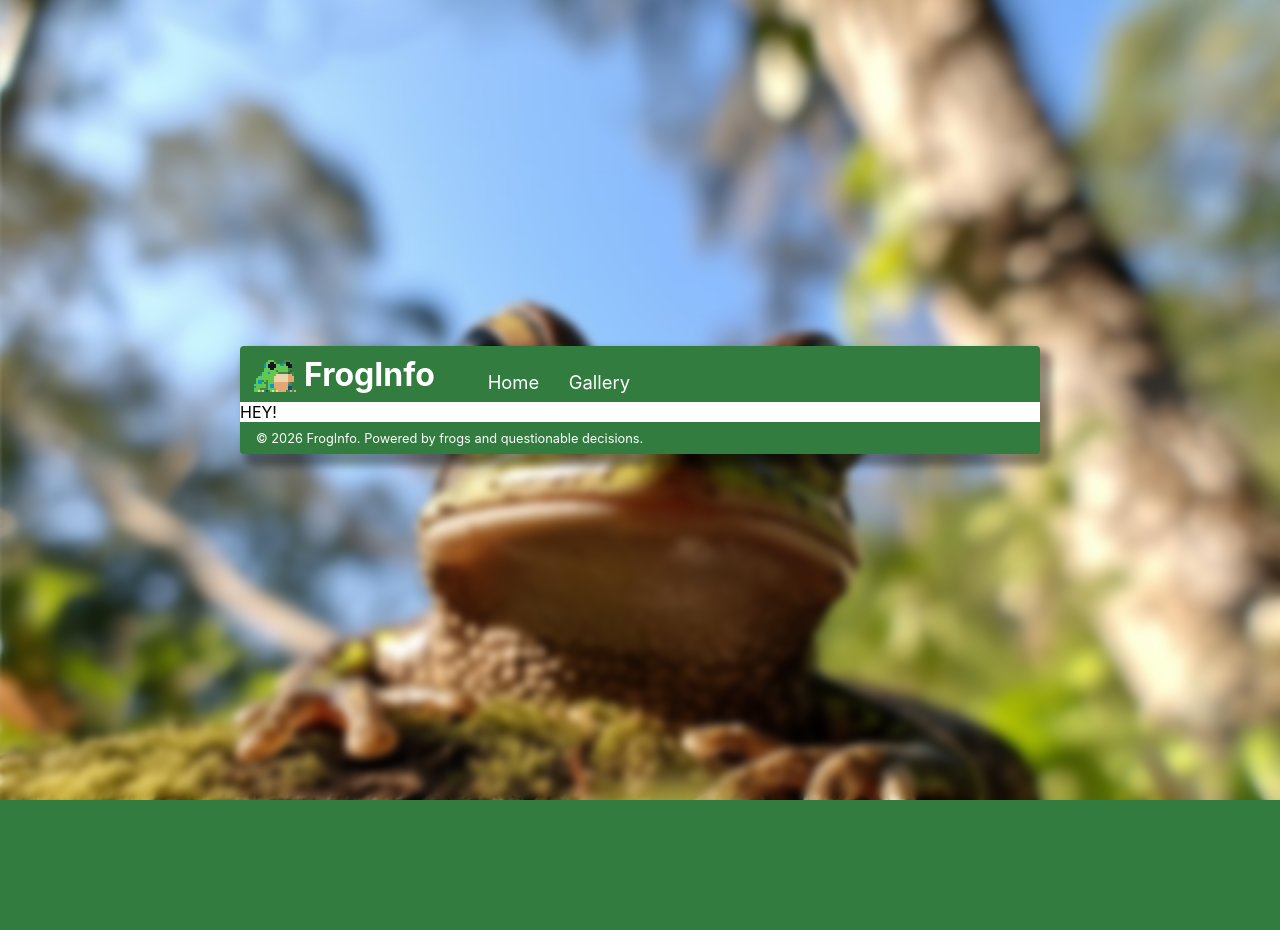
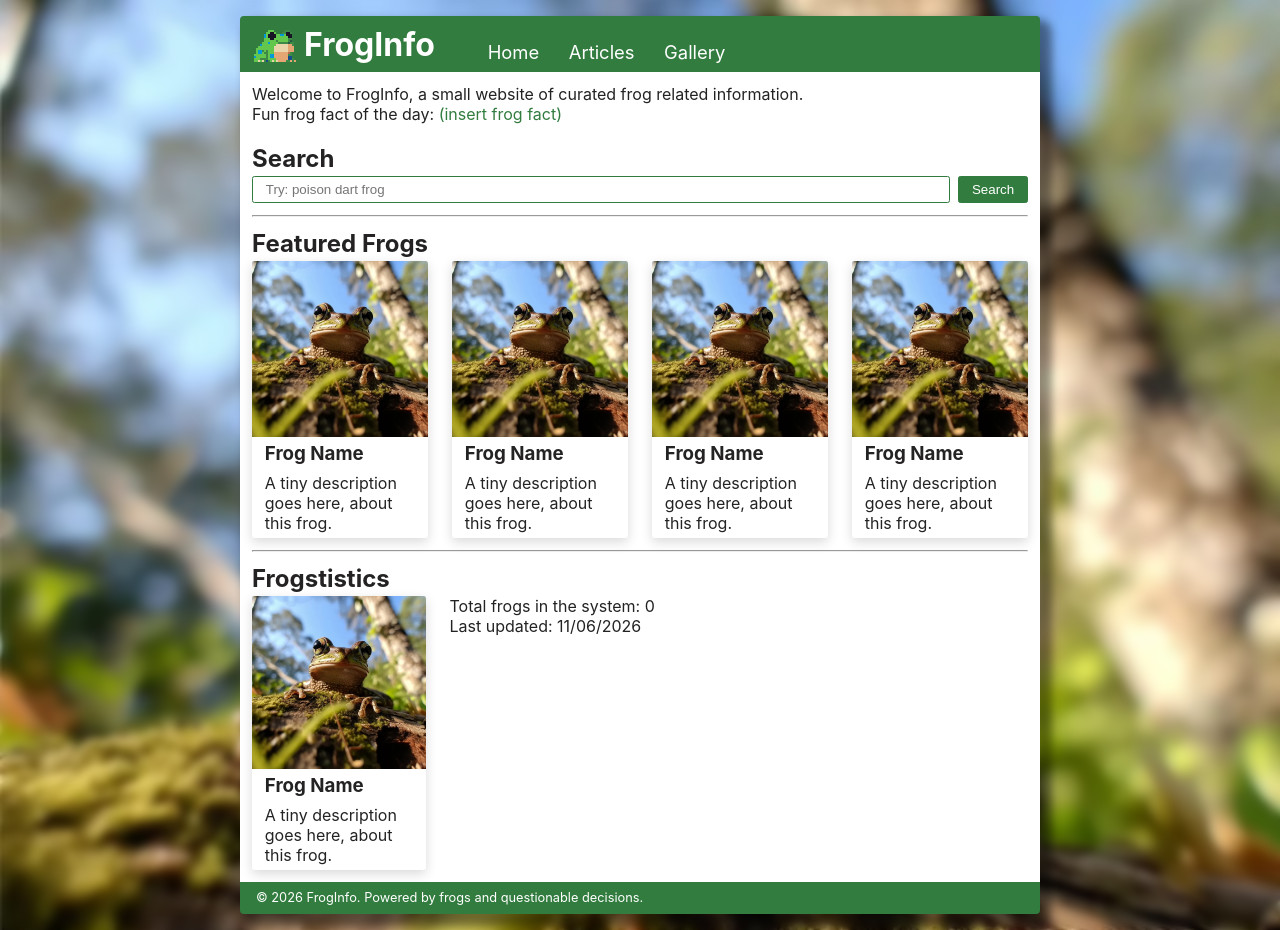
Before and after one commit to hanno-siska/FrogInfo, a PHP site: page /app/views/index.php in a window 1280 px wide. Before the commit the page ends 800 px from the top, so only its background shows below. Run offline with PHP 8.4, Linux system fonts and the light colour scheme.

Commit message:
- add(app) frog_background.webp   - replace old png image - add(app) actions.php - update(app) common.css   - add new colors   - tiny fixes - add(app) reusables.css - update(app) stylesheet.css   - holds page specific css - update(app) page_start.php   - add new navbar link and change classes - add(app) error.php - update(app) index.php   - add homepage and placeholders - update index.php   - add framework actions

```diff
--- a/app/static/common.css
+++ b/app/static/common.css
@@ -1,12 +1,16 @@
 /* Colors */
 :root {
+  --text-color: rgb(36, 34, 34);
+
   --primary-color: rgb(49, 124, 62);
+  --secondary-color: rgb(128, 128, 128);
   --button-hover-color: rgba(255, 255, 255, 0.2);
 }
 
 /* Setup */
 html,
 body {
+  color: var(--text-color);
   font-family: "Inter", sans-serif;
   height: 100%;
   min-height: 100vh;
@@ -19,9 +23,13 @@ body {
   box-sizing: border-box;
 }
 
+h2 {
+  margin-bottom: 0.2rem;
+}
+
 /* Unified Layout */
 body {
-  background-image: url("/app/static/assets/frog_background.jpg");
+  background-image: url("/app/static/assets/frog_background.webp");
   background-size: cover;
   background-repeat: no-repeat;
 }
@@ -68,7 +76,7 @@ body {
   gap: 0.25rem;
 }
 
-.navbar .button {
+.navbar .link_button {
   color: white;
   text-decoration: none;
 
@@ -80,11 +88,11 @@ body {
     transform 0.1s;
 }
 
-.navbar .button:hover {
+.navbar .link_button:hover {
   background-color: var(--button-hover-color);
 }
 
-.navbar .button:active {
+.navbar .link_button:active {
   transform: translateY(0.1rem);
 }
 
@@ -122,7 +130,7 @@ body {
 }
 
 /* Media Queries */
-@media (max-width: 400px) {
+@media (max-width: 540px) {
   .navbar {
     flex-direction: column;
     align-items: center;
--- /dev/null
+++ b/app/static/reusables.css
@@ -0,0 +1,59 @@
+/*== Reusables ==*/
+
+/* Separator */
+.separator {
+  margin: 0.75rem 0rem 0.75rem 0rem;
+  color: var(--secondary-color);
+}
+
+/* Normal Button */
+.button {
+  color: white;
+  border-radius: 0.15rem;
+  border: 0.1rem solid var(--primary-color);
+  padding: 0.3rem 0.8rem 0.3rem 0.8rem;
+  background-color: var(--primary-color);
+  transition:
+    background-color 0.15s,
+    color 0.15s,
+    transform 0.15s;
+}
+
+.button:hover {
+  color: var(--primary-color);
+  background-color: white;
+  cursor: pointer;
+}
+
+.button:active {
+  transform: translateY(0.1rem);
+}
+
+/* Textbox */
+.textbox {
+  width: 100%;
+  border-radius: 0.15rem;
+  border: 0.1rem solid var(--primary-color);
+  padding: 0.3rem 0.8rem 0.3rem 0.8rem;
+}
+
+/* Card */
+.card {
+  overflow: hidden;
+  border-radius: 0.15rem;
+  box-shadow: 0 0.25rem 0.75rem rgba(0, 0, 0, 0.15);
+}
+
+.card .card_image {
+  width: 100%;
+  display: block;
+}
+
+.card .card_content {
+  display: flex;
+  flex-direction: column;
+
+  gap: 0.5rem;
+  text-wrap-style: pretty;
+  padding: 0.3rem 0.8rem 0.3rem 0.8rem;
+}
--- a/app/static/stylesheet.css
+++ b/app/static/stylesheet.css
@@ -1 +1,40 @@
+/* Imports */
+@import url("/app/static/common.css");
+@import url("/app/static/reusables.css");
+
 /*== Home Page ==*/
+.home {
+  padding: 0.75rem;
+}
+
+.home .search_form {
+  display: flex;
+  gap: 0.5rem;
+}
+
+.home .featured_cards {
+  display: grid;
+  gap: 1.5rem;
+  justify-content: center;
+  grid-template-rows: 1fr;
+  grid-template-columns: repeat(4, 1fr);
+}
+
+.home .frogstistics {
+  display: grid;
+  gap: 1.5rem;
+  grid-template-rows: 1fr;
+  grid-template-columns: 0.30fr 1fr;
+}
+
+/* Media Queries */
+@media (max-width: 550px) {
+  .home .featured_cards {
+    grid-template-rows: repeat(2, 1fr);
+    grid-template-columns: repeat(2, 1fr);
+  }
+
+  .home .frogstistics {
+    grid-template-columns: 1fr 1fr;
+  }
+}
--- a/app/static/templates/page_start.php
+++ b/app/static/templates/page_start.php
@@ -4,7 +4,6 @@
     <meta charset="UTF-8" />
     <meta name="viewport" content="width=device-width, initial-scale=1.0" />
     <link rel="shortcut icon" href="/app/static/assets/toxic_frog_favicon.png" type="image/x-icon">
-    <link rel="stylesheet" href="/app/static/common.css" />
     <link rel="stylesheet" href="/app/static/stylesheet.css" />
     <?= "<title>FrogInfo - ".($title ?? 'NONE')."</title>" ?>
   </head>
@@ -15,8 +14,9 @@
           <div class="navbar_sprite"></div>
           <h1>FrogInfo</h1>
           <nav>
-            <a href="/" class="button">Home</a>
-            <a href="/content/gallery" class="button">Gallery</a>
+            <a href="/" class="link_button">Home</a>
+            <a href="/content/articles" class="link_button">Articles</a>
+            <a href="/content/gallery" class="link_button">Gallery</a>
           </nav>
         </header>
         <?= "<div class='".($content ?? "")."'>" ?>
--- /dev/null
+++ b/app/views/error.php
@@ -0,0 +1,6 @@
+<?php
+// Requires
+use WebRuntime\WebRuntimeSession;
+
+echo(WebRuntimeSession::flash_get("msg", "There's nothing here :)"));
+?>
--- a/app/views/index.php
+++ b/app/views/index.php
@@ -1,10 +1,58 @@
 <?php
 $title = "Home";
 $content = "home";
+$data = $data ?? [];
 include __DIR__."/../static/templates/page_start.php";
 ?>
 
-<p>HEY!</p>
+<section>
+    <p>Welcome to FrogInfo, a small website of curated frog related information.</p>
+    <p>Fun frog fact of the day: <span style="color: var(--primary-color);">(insert frog fact)</span></p>
+    <br>
+    <h2>Search</h2>
+    <form class="search_form" action="" method="get">
+        <input type="hidden" name="exec_action" value="search">
+        <input class="textbox" type="search" name="searchbar" placeholder="Try: poison dart frog" value="<?= htmlspecialchars($data["search_query"] ?? "") ?>">
+        <input class="button" type="submit" value="Search">
+    </form>
+</section>
+<?php if ($data ?? [] && !$data["found_result"]): ?>
+    <hr class="separator">
+    <p>No results found :(</p>
+<?php endif; ?>
+
+<hr class="separator">
+<section>
+    <h2>Featured Frogs</h2>
+    <div class="featured_cards">
+        <?php for($i = 0; $i !== 4; $i++): ?>
+            <div class='card'>
+                <img src='/app/static/assets/frog_background.webp' alt='' class='card_image'>
+                <div class="card_content">
+                    <h3>Frog Name</h3>
+                    <p>A tiny description goes here, about this frog.</p>
+                </div>
+            </div>
+        <?php endfor;?>
+    </div>
+</section>
+<hr class="separator">
+<section>
+    <h2>Frogstistics</h2>
+    <div class="frogstistics">
+        <div class='card'>
+            <img src='/app/static/assets/frog_background.webp' alt='' class='card_image'>
+            <div class="card_content">
+                <h3>Frog Name</h3>
+                <p>A tiny description goes here, about this frog.</p>
+            </div>
+        </div>
+        <div>
+            <p>Total frogs in the system: 0</p>
+            <p>Last updated: 11/06/2026</p>
+        </div>
+    </div>
+</section>
 
 <?php
 include __DIR__."/../static/templates/page_end.php";
```
Also changed, not shown: app/src/actions.php (added, +17 -0 lines), index.php (+10 -1 lines), app/static/assets/frog_background.jpg (deleted), app/static/assets/frog_background.webp (added).
